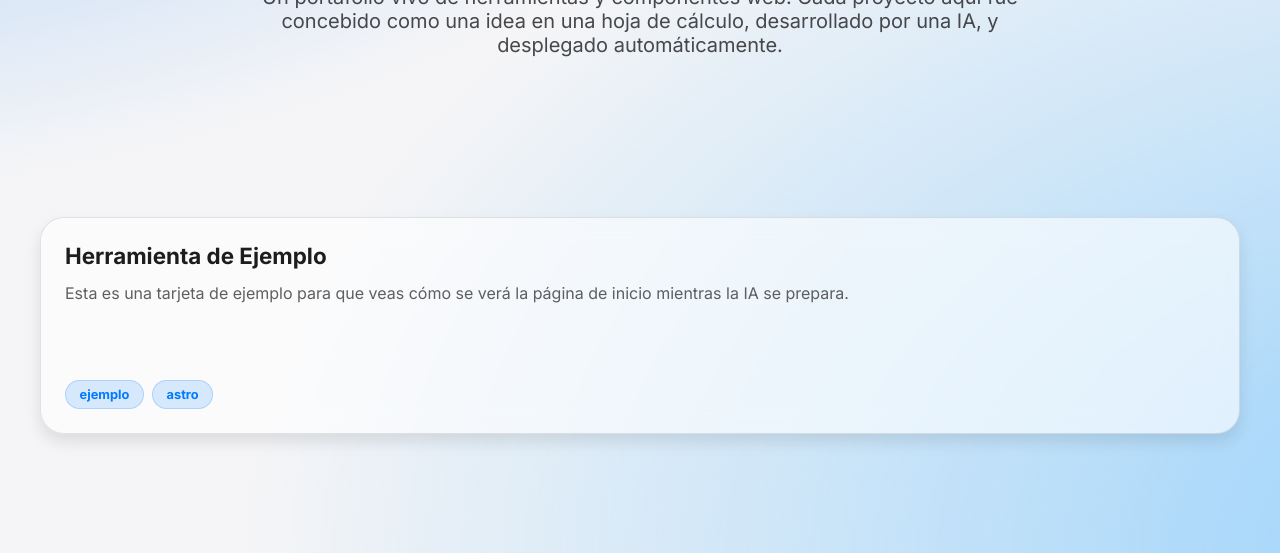
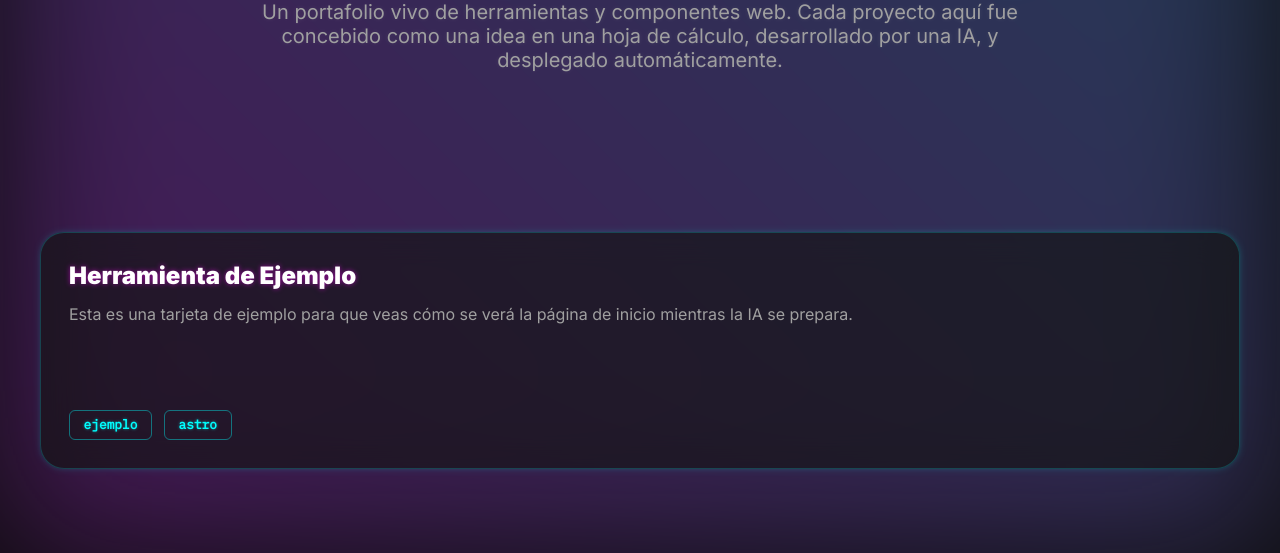
Before and after one commit to SrNanu/AI-Code-Committer, an Astro site: page / in a window 1280 px wide. Shown: the part 247-800 px from the top of the page. Built offline with nearby package versions, Linux system fonts and the light colour scheme; Astro itself is replaced by a stand-in of ours.

Commit message:
Cambio a oscuro

```diff
--- a/src/components/ToolCard.astro
+++ b/src/components/ToolCard.astro
@@ -18,34 +18,38 @@ const { href, title, description, tags } = Astro.props;
     flex-direction: column;
     justify-content: space-between;
     height: 100%;
-    padding: 1.5rem;
+    padding: 1.75rem;
     background-color: var(--card-bg);
     border: 1px solid var(--card-border);
     border-radius: 24px;
     text-decoration: none;
-    color: var(--text-color);
+    color: var(--text-primary);
     transition: transform 0.3s ease, box-shadow 0.3s ease, border-color 0.3s ease;
-    backdrop-filter: blur(12px);
-    box-shadow: 0 8px 16px rgba(0,0,0,0.1);
+    backdrop-filter: blur(16px);
+    box-shadow:
+      0 0 5px rgba(var(--neon-cyan), 0.1),
+      0 0 10px rgba(var(--neon-cyan), 0.1);
   }
   .card:hover {
-    transform: translateY(-10px) scale(1.02);
-    box-shadow: 0 20px 40px rgba(0,0,0,0.2);
-    border-color: rgba(var(--accent), 0.6);
+    transform: translateY(-12px) scale(1.03);
+    border-color: rgba(var(--neon-pink), 0.5);
+    box-shadow:
+      0 0 15px rgba(var(--neon-pink), 0.3),
+      0 0 30px rgba(var(--neon-pink), 0.2);
   }
   .content {
     flex-grow: 1;
   }
   h3 {
     margin: 0 0 0.75rem 0;
-    font-size: 1.4rem;
-    font-weight: 700;
-    color: var(--text-color);
+    font-size: 1.5rem;
+    font-weight: 900;
+    color: #fff;
+    text-shadow: 0 0 5px rgba(var(--neon-pink), 0.5);
   }
   p {
     margin: 0;
-    color: var(--text-color);
-    opacity: 0.7;
+    color: var(--text-secondary);
     font-size: 1rem;
     line-height: 1.6;
   }
@@ -53,15 +57,23 @@ const { href, title, description, tags } = Astro.props;
     margin-top: 1.5rem;
     display: flex;
     flex-wrap: wrap;
-    gap: 0.5rem;
+    gap: 0.75rem;
   }
   .tag {
-    background-color: rgba(var(--accent), 0.15);
-    color: rgb(var(--accent));
+    font-family: var(--font-family-mono);
+    background-color: transparent;
+    color: rgb(var(--neon-cyan));
     padding: 0.35rem 0.85rem;
-    border-radius: 999px;
+    border-radius: 6px;
     font-size: 0.8rem;
     font-weight: 700;
-    border: 1px solid rgba(var(--accent), 0.2);
+    border: 1px solid rgba(var(--neon-cyan), 0.4);
+    text-shadow: 0 0 3px rgba(var(--neon-cyan), 0.5);
+    transition: all 0.3s ease;
+  }
+  .card:hover .tag {
+    border-color: rgba(var(--neon-pink), 0.4);
+    color: rgb(var(--neon-pink));
+    text-shadow: 0 0 3px rgba(var(--neon-pink), 0.5);
   }
 </style>
--- a/src/layouts/Layout.astro
+++ b/src/layouts/Layout.astro
@@ -33,50 +33,20 @@ const { title } = Astro.props;
 		--font-family-sans: 'Inter', sans-serif;
 		--font-family-mono: 'IBM Plex Mono', monospace;
 
-		/* Light Theme */
-		--background-light: #F5F5F7;
-		--text-light: #1D1D1F;
-		--card-background-light: rgba(255, 255, 255, 0.6);
-		--card-border-light: rgba(0, 0, 0, 0.1);
-		--accent-light: 0, 122, 255; /* Apple Blue */
-		--accent-dark-light: 0, 100, 210;
-
-		/* Dark Theme */
-		--background-dark: #121212;
-		--text-dark: #EAEAEA;
-		--card-background-dark: rgba(30, 30, 30, 0.5);
-		--card-border-dark: rgba(255, 255, 255, 0.15);
-		--accent-dark: 50, 170, 255; /* Lighter Blue for dark mode */
-		--accent-dark-dark: 70, 190, 255;
-	}
-
-	/* Default to light theme */
-	html {
-		--bg: var(--background-light);
-		--text-color: var(--text-light);
-		--card-bg: var(--card-background-light);
-		--card-border: var(--card-border-light);
-		--accent: var(--accent-light);
-		--accent-dark: var(--accent-dark-light);
-	}
-
-	/* Dark theme using media query */
-	@media (prefers-color-scheme: dark) {
-		html {
-			--bg: var(--background-dark);
-			--text-color: var(--text-dark);
-			--card-bg: var(--card-background-dark);
-			--card-border: var(--card-border-dark);
-			--accent: var(--accent-dark);
-			--accent-dark: var(--accent-dark-dark);
-		}
+		/* Neon Theme */
+		--background: #0D0D0D;
+		--text-primary: #E0E0E0;
+		--text-secondary: #A0A0A0;
+		--neon-pink: 255, 0, 255;
+		--neon-cyan: 0, 255, 255;
+		--card-bg: rgba(20, 20, 20, 0.65);
+		--card-border: rgba(var(--neon-cyan), 0.2);
 	}
 
 	html {
 		font-family: var(--font-family-sans);
-		background-color: var(--bg);
-		color: var(--text-color);
-		transition: background-color 0.3s ease, color 0.3s ease;
+		background-color: var(--background);
+		color: var(--text-primary);
 	}
 
 	body {
@@ -95,21 +65,19 @@ const { title } = Astro.props;
 		width: 100vw;
 		height: 100vh;
 		z-index: -1;
-		background: radial-gradient(ellipse at top left, rgba(var(--accent), 0.5), transparent 50%),
-					radial-gradient(ellipse at bottom right, rgba(var(--accent-dark), 0.5), transparent 50%);
-		background-size: 150% 150%;
-		animation: gradient-animation 8s ease-in-out infinite;
+		background: linear-gradient(45deg, rgba(var(--neon-pink), 0.3), rgba(var(--neon-cyan), 0.3));
+		background-size: 200% 200%;
+		animation: gradient-flow 6s ease-in-out infinite;
+		filter: blur(80px);
 	}
 
-	@keyframes gradient-animation {
-		0% { background-position: 0% 0%; }
-		25% { background-position: 100% 0%; }
-		50% { background-position: 100% 100%; }
-		75% { background-position: 0% 100%; }
-		100% { background-position: 0% 0%; }
+	@keyframes gradient-flow {
+		0% { background-position: 0% 50%; }
+		50% { background-position: 100% 50%; }
+		100% { background-position: 0% 50%; }
 	}
 
 	h1, h2, h3, h4, h5, h6 {
-		font-weight: 700;
+		font-weight: 900;
 	}
 </style>
--- a/src/pages/index.astro
+++ b/src/pages/index.astro
@@ -50,36 +50,37 @@ const allTools = await Promise.all(
 		padding: 4rem 0;
 	}
 	.title {
-		font-size: 4rem;
+		font-size: 4.5rem;
 		font-weight: 900;
 		margin-bottom: 1rem;
-		background: linear-gradient(45deg, rgb(var(--accent)), rgb(var(--accent-dark)));
+		background: linear-gradient(45deg, rgb(var(--neon-pink)), rgb(var(--neon-cyan)));
 		-webkit-background-clip: text;
 		-webkit-text-fill-color: transparent;
 		background-clip: text;
 		text-fill-color: transparent;
+		text-shadow: 0 0 10px rgba(var(--neon-pink), 0.5), 0 0 20px rgba(var(--neon-cyan), 0.5);
 	}
 	.subtitle {
 		font-size: 1.25rem;
-		color: var(--text-color);
-		opacity: 0.8;
+		color: var(--text-secondary);
 		max-width: 65ch;
 		margin: 0 auto;
+		text-shadow: 0 0 5px rgba(255,255,255,0.1);
 	}
 	.tool-grid {
 		display: grid;
 		grid-template-columns: repeat(auto-fit, minmax(340px, 1fr));
-		gap: 2rem;
+		gap: 2.5rem;
 	}
 	.placeholder {
 		grid-column: 1 / -1;
 		text-align: center;
 		padding: 4rem;
 		background-color: var(--card-bg);
-		border: 1px solid var(--card-border);
-		border-radius: 16px;
-		color: var(--text-color);
-		opacity: 0.7;
+		border: 1px dashed rgba(var(--neon-cyan), 0.3);
+		border-radius: 24px;
+		color: var(--text-secondary);
 		backdrop-filter: blur(10px);
+		box-shadow: inset 0 0 20px rgba(var(--neon-cyan), 0.1);
 	}
 </style>
```
